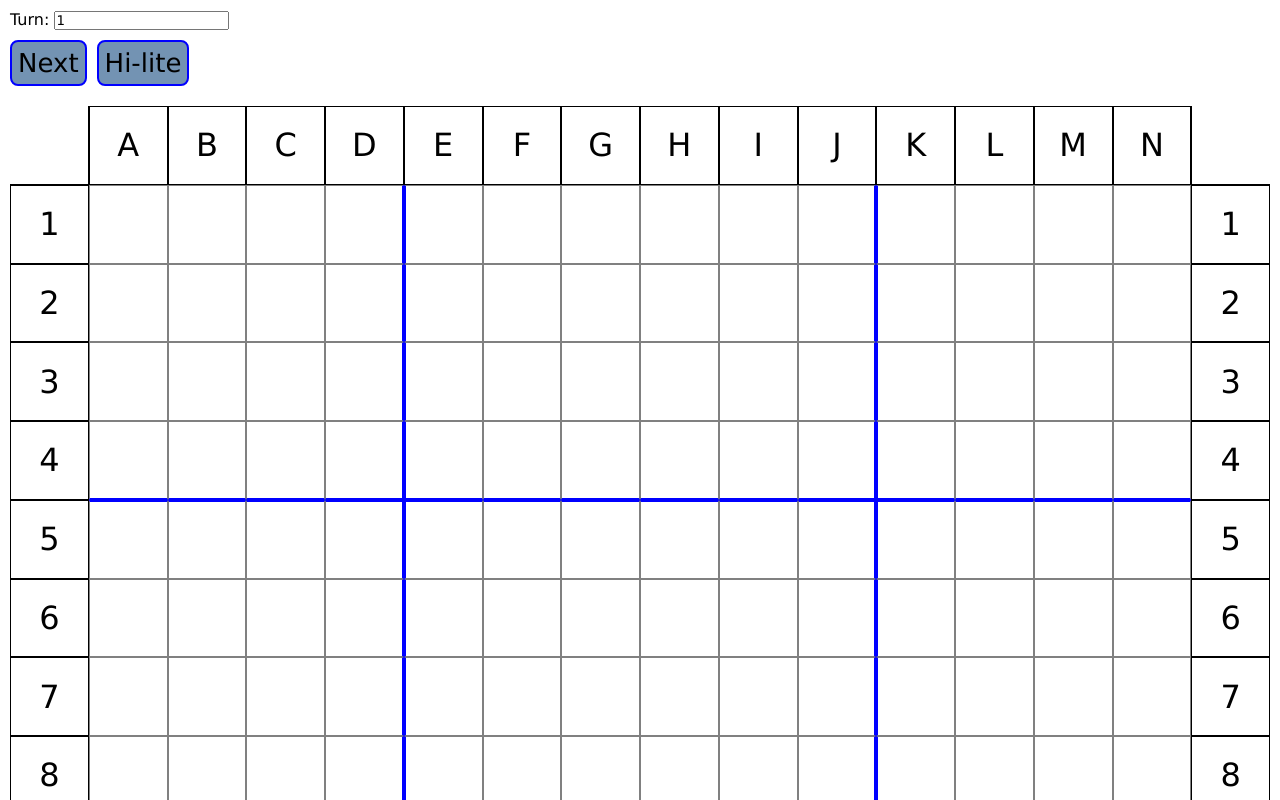
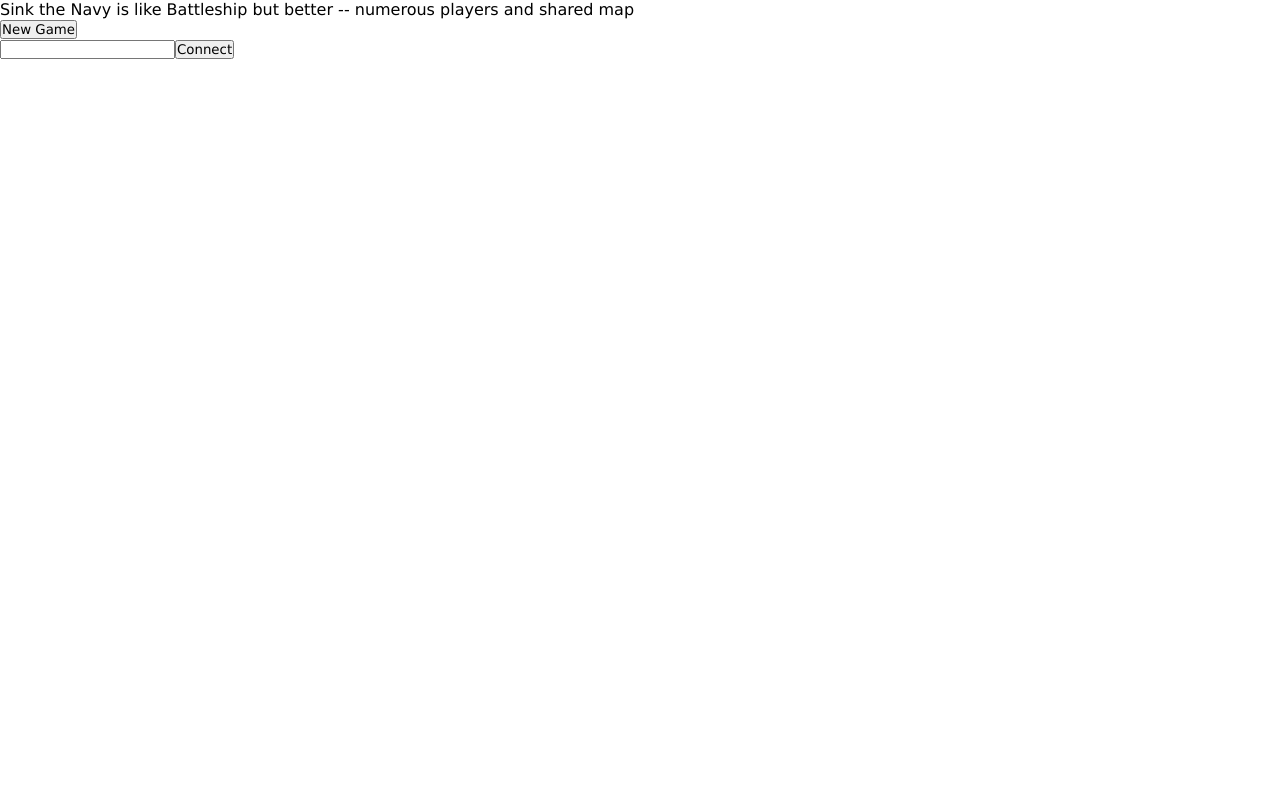
Before and after one commit to jbmohler/sink-the-navy, an Angular app in the folder frontend/: page / in a window 1280 px wide. Shown: the top 800 px of the page. Built offline with nearby package versions, Linux system fonts and the light colour scheme.

Commit message:
rough UI for shared game connection

```diff
--- a/frontend/src/app/app.config.ts
+++ b/frontend/src/app/app.config.ts
@@ -1,8 +1,10 @@
 import { ApplicationConfig } from '@angular/core';
 import { provideRouter } from '@angular/router';
+import { HttpClientModule } from '@angular/common/http';
+import { importProvidersFrom } from '@angular/core';
 
 import { routes } from './app.routes';
 
 export const appConfig: ApplicationConfig = {
-  providers: [provideRouter(routes)],
+  providers: [provideRouter(routes), importProvidersFrom(HttpClientModule)],
 };
--- a/frontend/src/app/app.routes.ts
+++ b/frontend/src/app/app.routes.ts
@@ -1,4 +1,8 @@
 import { Routes } from '@angular/router';
+import { LobbyComponent } from './lobby/lobby.component';
 import { GameComponent } from './game/game.component';
 
-export const routes: Routes = [{ path: '', component: GameComponent }];
+export const routes: Routes = [
+  { path: '', component: LobbyComponent },
+  { path: 'game', component: GameComponent },
+];
--- /dev/null
+++ b/frontend/src/app/lobby/lobby.component.html
@@ -0,0 +1,10 @@
+Sink the Navy is like Battleship but better -- numerous players and shared map
+
+<div>
+  <button (click)="onNewGame()">New Game</button>
+</div>
+
+<div>
+  <input [(ngModel)]="gameCode" />
+  <button (click)="onConnect()">Connect</button>
+</div>
--- /dev/null
+++ b/frontend/src/app/lobby/lobby.component.ts
@@ -0,0 +1,30 @@
+import { Component, inject } from '@angular/core';
+import { HttpClient, HttpParams } from '@angular/common/http';
+import { Router } from '@angular/router';
+import { FormsModule } from '@angular/forms';
+
+@Component({
+  selector: 'app-lobby',
+  standalone: true,
+  imports: [FormsModule],
+  templateUrl: './lobby.component.html',
+  styleUrl: './lobby.component.css',
+})
+export class LobbyComponent {
+  private router = inject(Router);
+  private http = inject(HttpClient);
+
+  gameCode?: string;
+
+  onNewGame() {
+    this.router.navigate(['/game']);
+  }
+
+  onConnect() {
+    const params = new HttpParams().set('code', this.gameCode!);
+    this.http.get('/api/probe-game', { params: params }).subscribe((data) => {
+      console.log(data);
+      this.router.navigate(['/game'], { queryParams: { code: this.gameCode } });
+    });
+  }
+}
```
Also changed, not shown: frontend/src/app/lobby/lobby.component.css (added), 2 other files (tests, documents, lock files or other folders).
